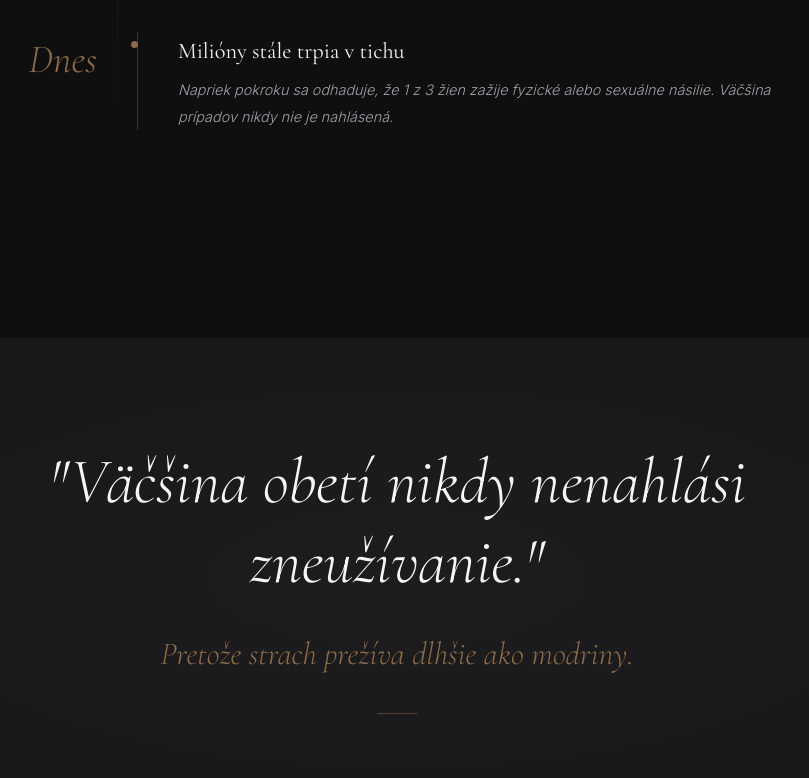
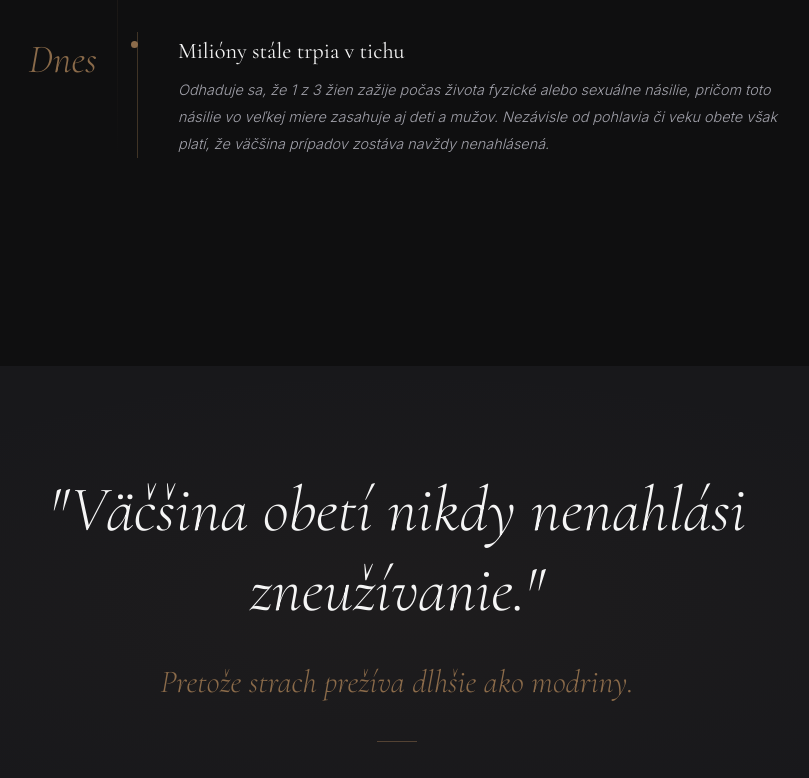
Before and after one commit to sebastianszanto-ux/Domestic-violence-, a plain HTML site: page index.html in a window 1280 px wide. Shown: the part 2054-2832 px from the top of the page, without its empty margins (243-1052 px from the left). Drawn offline with nearby package versions, Linux system fonts and the light colour scheme.

Commit message:
Update index.html

```diff
--- a/index.html
+++ b/index.html
@@ -316,7 +316,7 @@
         <div class="timeline-dot"></div>
         <div class="timeline-text">
           <h3>Milióny stále trpia v tichu</h3>
-          <p>Napriek pokroku sa odhaduje, že 1 z 3 žien zažije fyzické alebo sexuálne násilie. Väčšina prípadov nikdy nie je nahlásená.</p>
+          <p>Odhaduje sa, že 1 z 3 žien zažije počas života fyzické alebo sexuálne násilie, pričom toto násilie vo veľkej miere zasahuje aj deti a mužov. Nezávisle od pohlavia či veku obete však platí, že väčšina prípadov zostáva navždy nenahlásená.</p>
         </div>
       </div>
     </div>
```
